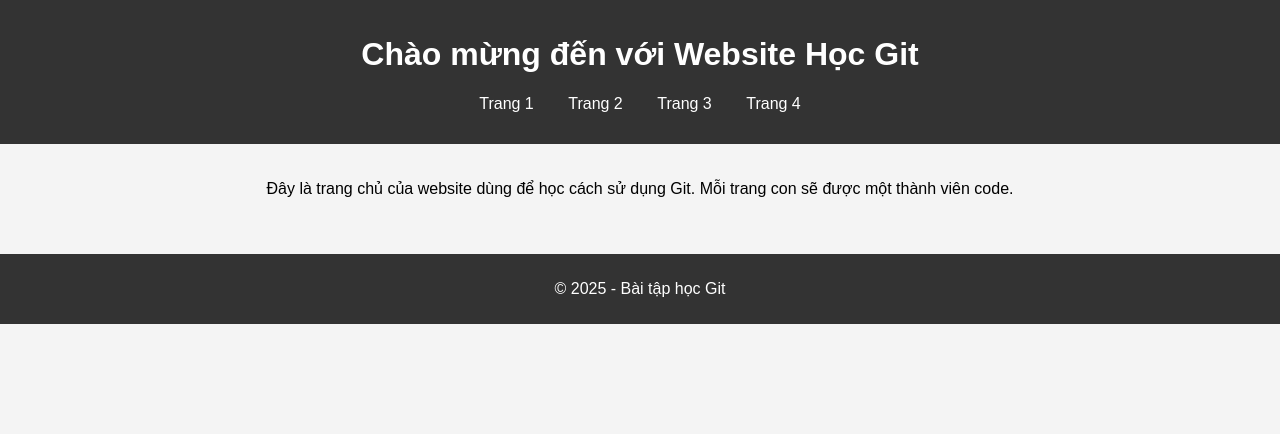
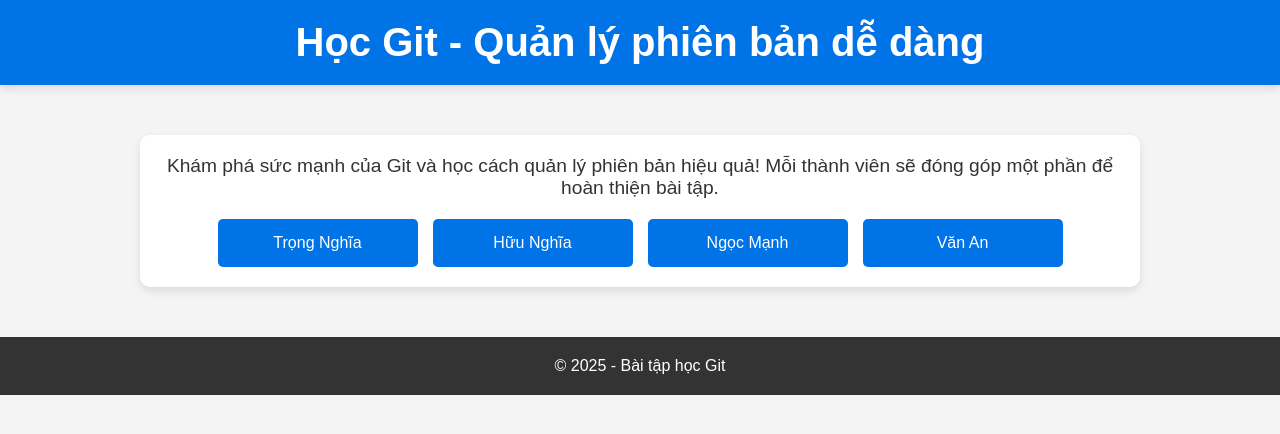
Before and after one commit to mean1910/nhom13.github.io, a plain HTML site: page index.html in a window 1280 px wide. Drawn offline with Linux system fonts and the light colour scheme.

Commit message:
cap nhat giao dien trang chu

```diff
--- a/index.html
+++ b/index.html
@@ -3,24 +3,81 @@
 <head>
     <meta charset="UTF-8">
     <meta name="viewport" content="width=device-width, initial-scale=1.0">
-    <title>Website Học Git</title>
-    <link rel="stylesheet" href="styles.css">
+    <title>Học Git - Trang Chủ</title>
+    <style>
+        * {
+            margin: 0;
+            padding: 0;
+            box-sizing: border-box;
+            font-family: Arial, sans-serif;
+        }
+        body {
+            background: #f4f4f4;
+            color: #333;
+            text-align: center;
+        }
+        header {
+            background: #0073e6;
+            color: white;
+            padding: 20px 0;
+            box-shadow: 0 4px 8px rgba(0, 0, 0, 0.1);
+        }
+        h1 {
+            font-size: 2.5em;
+        }
+        .container {
+            max-width: 1000px;
+            margin: 50px auto;
+            padding: 20px;
+            background: white;
+            border-radius: 10px;
+            box-shadow: 0 4px 8px rgba(0, 0, 0, 0.1);
+        }
+        .intro {
+            font-size: 1.2em;
+            margin-bottom: 20px;
+        }
+        .nav-links {
+            display: flex;
+            justify-content: center;
+            flex-wrap: wrap;
+            gap: 15px;
+            margin-top: 20px;
+        }
+        .nav-links a {
+            display: block;
+            width: 200px;
+            padding: 15px;
+            background: #0073e6;
+            color: white;
+            border-radius: 5px;
+            text-decoration: none;
+            transition: 0.3s;
+        }
+        .nav-links a:hover {
+            background: #005bb5;
+        }
+        footer {
+            margin-top: 30px;
+            padding: 20px;
+            background: #333;
+            color: white;
+        }
+    </style>
 </head>
 <body>
     <header>
-        <h1>Chào mừng đến với Website Học Git</h1>
-        <nav>
-            <ul>
-                <li><a href="TrongNghia.html">Trang 1</a></li>
-                <li><a href="pages/page2.html">Trang 2</a></li>
-                <li><a href="pages/page3.html">Trang 3</a></li>
-                <li><a href="pages/page4.html">Trang 4</a></li>
-            </ul>
-        </nav>
+        <h1>Học Git - Quản lý phiên bản dễ dàng</h1>
     </header>
-    <main>
-        <p>Đây là trang chủ của website dùng để học cách sử dụng Git. Mỗi trang con sẽ được một thành viên code.</p>
-    </main>
+    <div class="container">
+        <p class="intro">Khám phá sức mạnh của Git và học cách quản lý phiên bản hiệu quả! Mỗi thành viên sẽ đóng góp một phần để hoàn thiện bài tập.</p>
+        <div class="nav-links">
+            <a href="TrongNghia.html">Trọng Nghĩa</a>
+            <a href="huunghia.html">Hữu Nghĩa</a>
+            <a href="manh.html">Ngọc Mạnh</a>
+            <a href="an.html">Văn An</a>
+        </div>
+    </div>
     <footer>
         <p>&copy; 2025 - Bài tập học Git</p>
     </footer>
--- a/styles.css
+++ b/styles.css
@@ -1,39 +1,49 @@
-body {
-    font-family: Arial, sans-serif;
+* {
     margin: 0;
     padding: 0;
-    text-align: center;
-    background-color: #f4f4f4;
+    box-sizing: border-box;
+    font-family: Arial, sans-serif;
+}
+
+body {
+    display: flex;
+    flex-direction: column;
+    min-height: 100vh;
 }
 
 header {
-    background-color: #333;
+    background: #007bff;
     color: white;
     padding: 15px;
+    text-align: center;
 }
 
 nav ul {
-    list-style-type: none;
-    padding: 0;
+    list-style: none;
+    display: flex;
+    justify-content: center;
+    padding: 10px 0;
 }
 
 nav ul li {
-    display: inline;
     margin: 0 15px;
 }
 
 nav ul li a {
     color: white;
     text-decoration: none;
+    font-weight: bold;
 }
 
 main {
+    flex: 1;
     padding: 20px;
+    text-align: center;
 }
 
 footer {
-    margin-top: 20px;
-    background-color: #333;
+    background: #222;
     color: white;
+    text-align: center;
     padding: 10px;
 }
```
